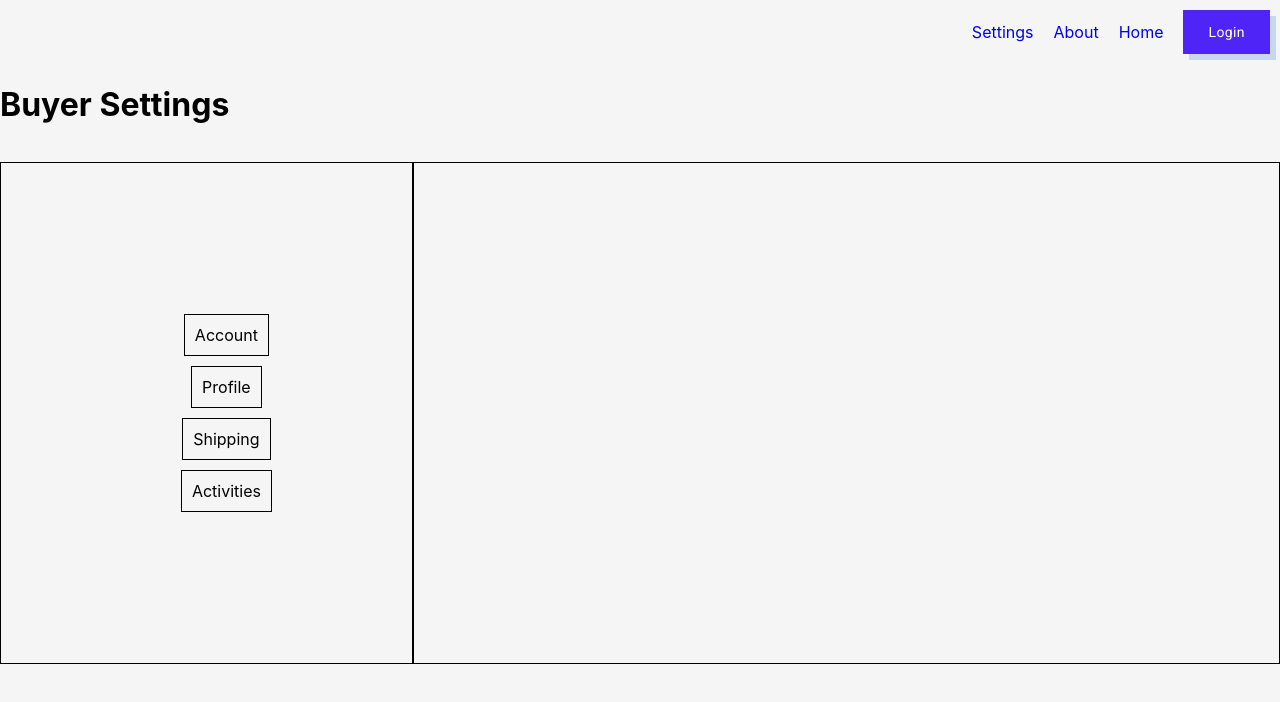
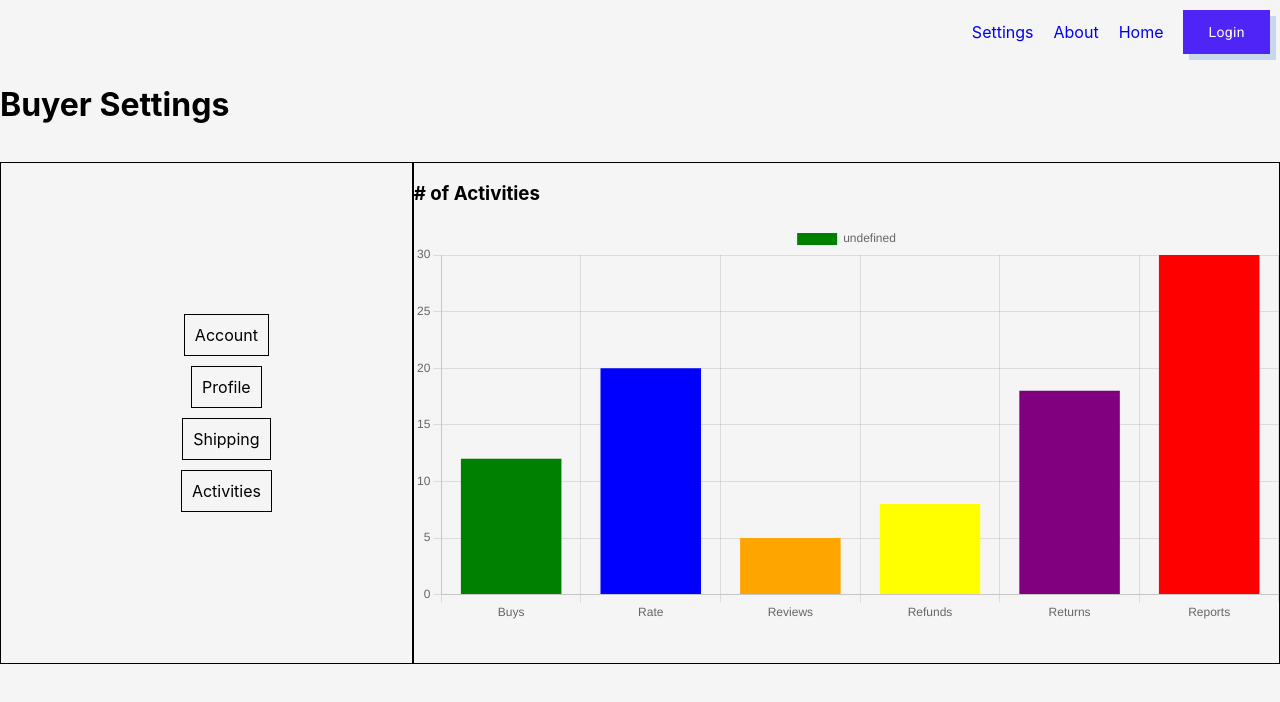
Before and after one commit to mitchthebaker/csc648-848-sw-engineering-sum21-T03, a React (Create React App) app in the folder application/client/: page /buyer-settings in a window 1280 px wide. Both pictures are taken after a click on the item "Activities". Shown: the top 702 px of the page. Built offline with nearby package versions, Linux system fonts and the light colour scheme.

Commit message:
completed charts for both buyers and sellers in settings

```diff
--- a/application/client/src/components/BuyersSettingComponents/Activities.js
+++ b/application/client/src/components/BuyersSettingComponents/Activities.js
@@ -1,14 +1,37 @@
 import React from 'react';
 import { NavLink } from 'react-router-dom';
 import { connect, useDispatch, useSelector } from 'react-redux';
+import { Bar } from 'react-chartjs-2';
 
 
 const buyerActivitiesSettings = () => {
 
    return (
     <div className="buyerActivitiesSettings-wrapper">
+        <h3># of Activities</h3>
         <div className="buyerActivitiesSettings-firstContainer">
-
+            <Bar data={{
+                labels: ['Buys', 'Rate', 'Reviews', 'Refunds', 'Returns', 'Reports'],
+                datasets: [
+                        {
+                            data: [12,20,5,8,18,30],
+                            backgroundColor: [
+                                'green',
+                                'blue',
+                                'orange',
+                                'yellow',
+                                'purple',
+                                'red'
+                            ]
+                        },
+                    ],
+                }}
+                height={400}
+                width={600}
+                options={{
+                    maintainAspectRatio: false,
+                }}
+            />
         </div>
     </div>
    );
--- a/application/client/src/components/SellersSettingComponents/Activities.js
+++ b/application/client/src/components/SellersSettingComponents/Activities.js
@@ -7,13 +7,20 @@ const sellerActivitiesSettings = () => {
 
    return (
     <div className="sellerActivitiesSettings-wrapper">
+        <h3># of Activities</h3>
         <div className="sellerActivitiesSettings-firstContainer">
             <Bar data={{
-                labels: ['Sells', 'Posts', 'Active', 'Inactive'],
+                labels: ['Sells', 'Posts', 'Refunds', 'Returns', 'Reports'],
                 datasets: [
                         {
-                            label: '# of activities',
-                            data: [12,20,5,8,18,11,21]
+                            data: [12,20,5,8,18],
+                            backgroundColor: [
+                                'green',
+                                'blue',
+                                'orange',
+                                'yellow',
+                                'red'
+                            ]
                         },
                     ],
                 }}
```
